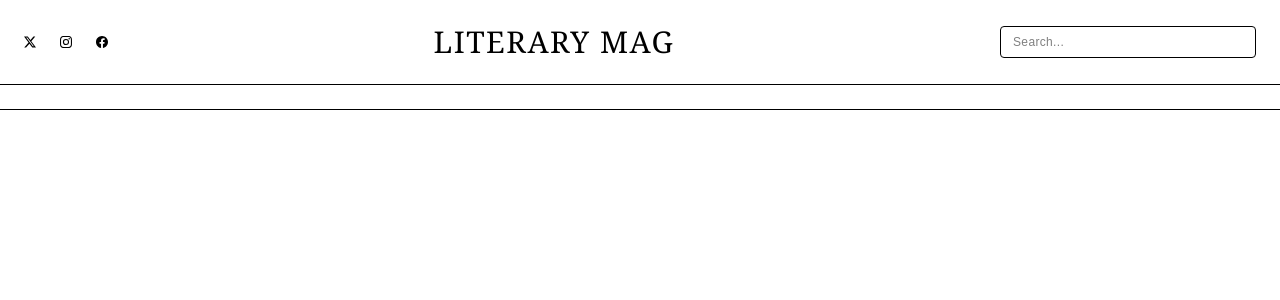
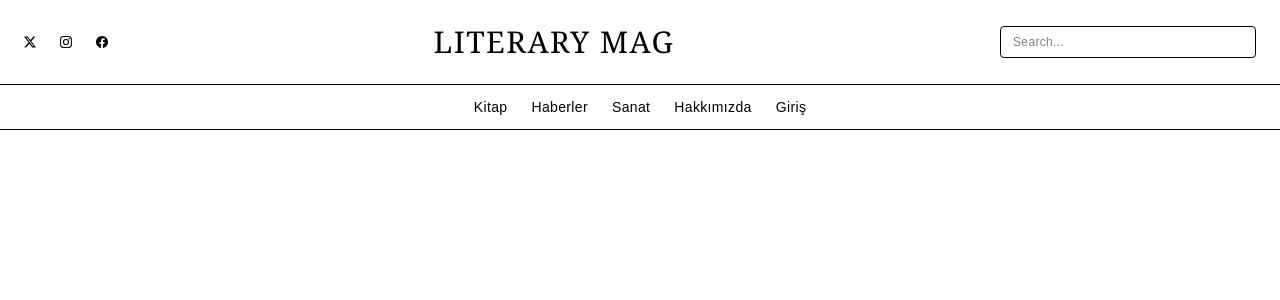
Before and after one commit to duyguozpercin/literary-mag, a Next.js app: page / in a window 1280 px wide. Shown: the top 300 px of the page. Built offline with nearby package versions, Linux system fonts and the light colour scheme.

Commit message:
Refactor Header component: move navigation links into the nav-bar div

```diff
--- a/src/app/components/Header.tsx
+++ b/src/app/components/Header.tsx
@@ -39,7 +39,13 @@ export default function Header() {
           <input type="text" placeholder="Search..." className="w-64 h-8 text-xs px-3 py-1 border rounded" />
         </div>
       </div>
-      <div className="nav-bar flex justify-center gap-6 py-3 px-4 text-sm uppercase tracking-wide border-b"></div>
+      <div className="nav-bar flex justify-center gap-6 py-3 px-4 text-sm tracking-wide border-b">
+        <a href="#" className="hover:text-blue-500">Kitap</a>
+        <a href="#" className="hover:text-blue-500">Haberler</a>
+        <a href="#" className="hover:text-blue-500">Sanat</a>
+        <a href="#" className="hover:text-blue-500">Hakkımızda</a>
+        <a href="#" className="hover:text-blue-500">Giriş</a>
+      </div>
 
       {isMenuOpen && (
         <MobileMenu
```
